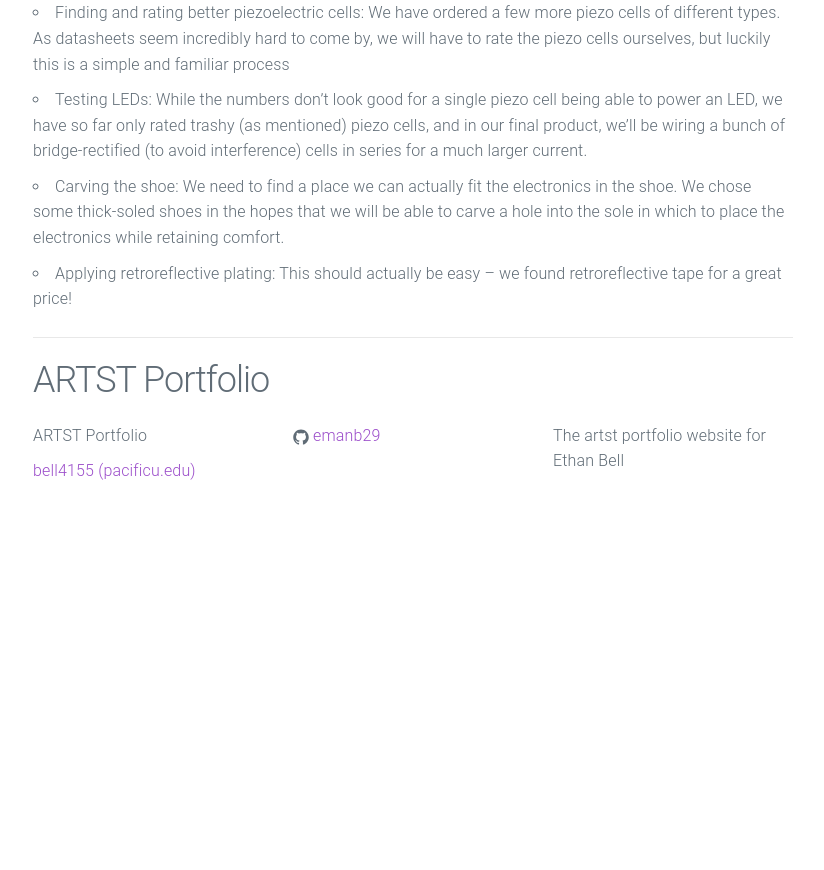
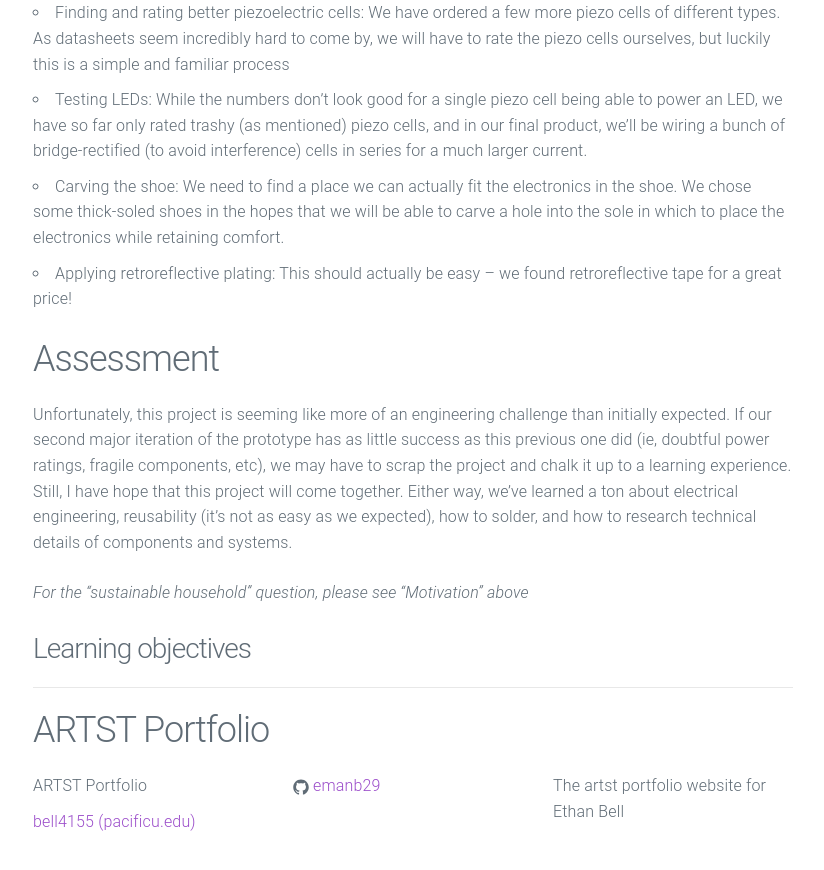
Before and after one commit to emanb29/artst-website, a Jekyll site: the page built from _posts/2015-10-07-welcome-to-jekyll.markdown, in a window 1280 px wide and 900 px high, scrolled down 3101 px. Shown: the top 870 px of the window, without its empty margins (227-1051 px from the left). Built offline with Jekyll 4.4.1, drawn with Linux system fonts in a browser that asks for light colours; before the commit the page ends 3650 px from its top, so only the background shows below that.

Commit message:
Update 2015-10-07-welcome-to-jekyll.markdown

```diff
--- a/_posts/2015-10-07-welcome-to-jekyll.markdown
+++ b/_posts/2015-10-07-welcome-to-jekyll.markdown
@@ -37,3 +37,10 @@ To continue the project, there are a few avenues we will need to explore:
 - Testing LEDs: While the numbers don't look good for a single piezo cell being able to power an LED, we have so far only rated trashy (as mentioned) piezo cells, and in our final product, we'll be wiring a bunch of bridge-rectified (to avoid interference) cells in series for a much larger current.
 - Carving the shoe: We need to find a place we can actually fit the electronics in the shoe. We chose some thick-soled shoes in the hopes that we will be able to carve a hole into the sole in which to place the electronics while retaining comfort.
 - Applying retroreflective plating: This should actually be easy -- we found retroreflective tape for a great price!
+
+## Assessment
+Unfortunately, this project is seeming like more of an engineering challenge than initially expected. If our second major iteration of the prototype has as little success as this previous one did (ie, doubtful power ratings, fragile components, etc), we may have to scrap the project and chalk it up to a learning experience. Still, I have hope that this project will come together. Either way, we've learned a ton about electrical engineering, reusability (it's not as easy as we expected), how to solder, and how to research technical details of components and systems.
+
+*For the "sustainable household" question, please see "Motivation" above*
+
+### Learning objectives
```
